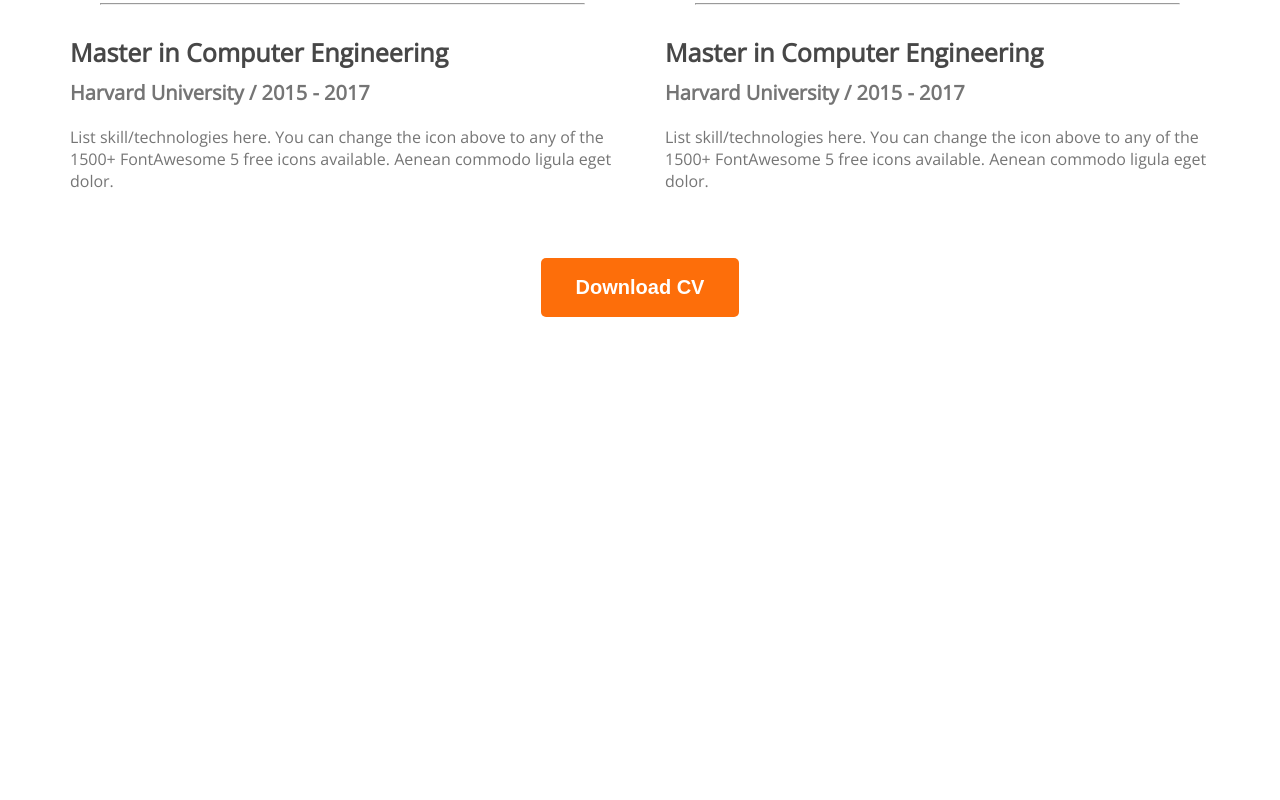
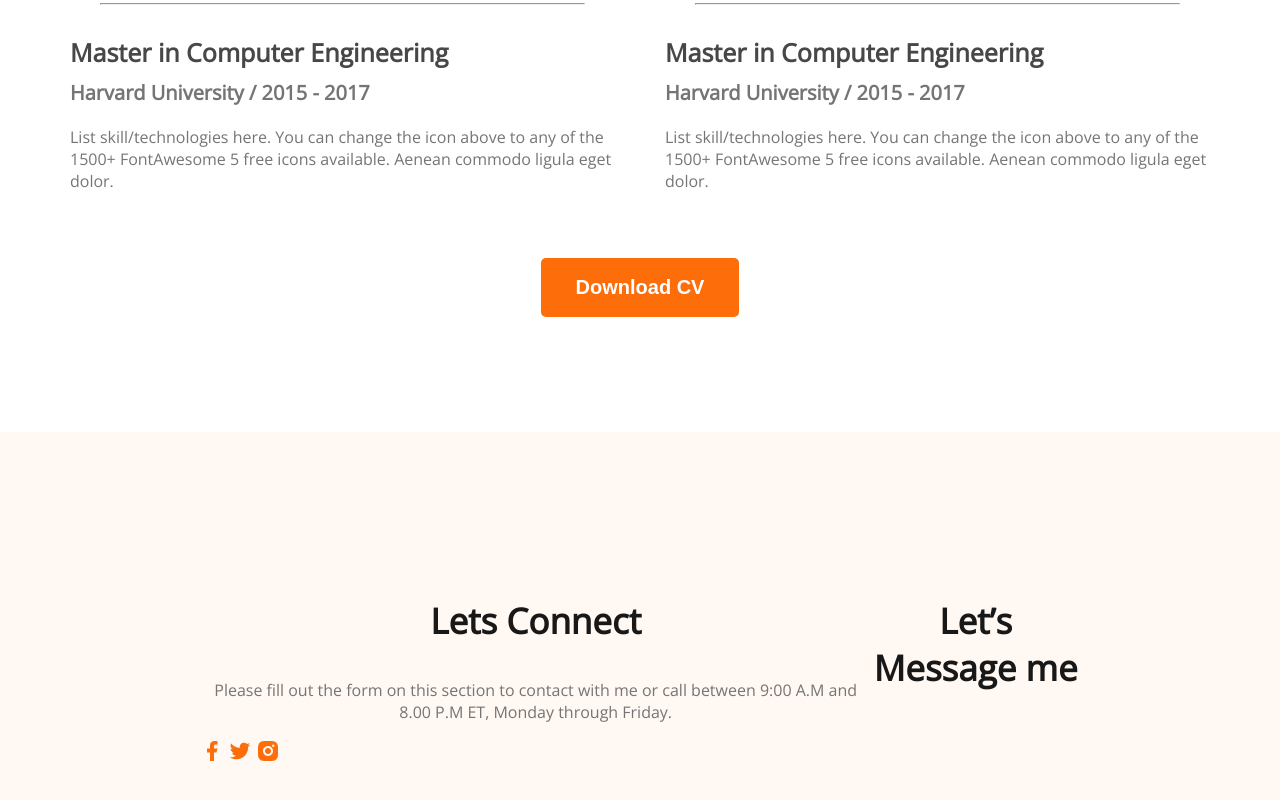
Before and after one commit to Tushar2024/web-developer-portfolio, a plain HTML site: page index.html in a window 1280 px wide. Shown: the part 2841-3641 px from the top of the page. Before the commit the page ends 3158 px from the top, so only its background shows below. Drawn offline with nearby package versions, Linux system fonts and the light colour scheme.

Commit message:
footer links added

```diff
--- a/index.html
+++ b/index.html
@@ -164,7 +164,19 @@
 
  <!-- footer part start  -->
     <footer>
+        <div class="footer-column">
+          <h3 class="section-title">Lets Connect</h3>
+          <p class="section-description">Please fill out the form on this section to contact with me or call between 9:00 A.M and 8.00 P.M ET, Monday through Friday.</p>
+          <div class="social-links">
+             <a href=""><img src="images/icons/facebook.png" alt=""></a>
+             <a href=""><img src="images/icons/twitter.png" alt=""></a>
+             <a href=""><img src="images/icons/insta.png" alt=""></a>
+          </div>
+        </div>
+        <div class="footer-column">
+          <h3 class="section-title">Let’s Message me</h3>
 
+        </div>
     </footer>
   <!-- footer part end  -->
 </body>
--- a/styles/portfolio.css
+++ b/styles/portfolio.css
@@ -202,3 +202,9 @@ main section{
    }
 
 /* Footer Related Styles */
+footer{
+    display: flex;
+    background-color: #FFF8F3;
+    padding: 130px 200px;
+    margin-top: 115px;
+}
```
